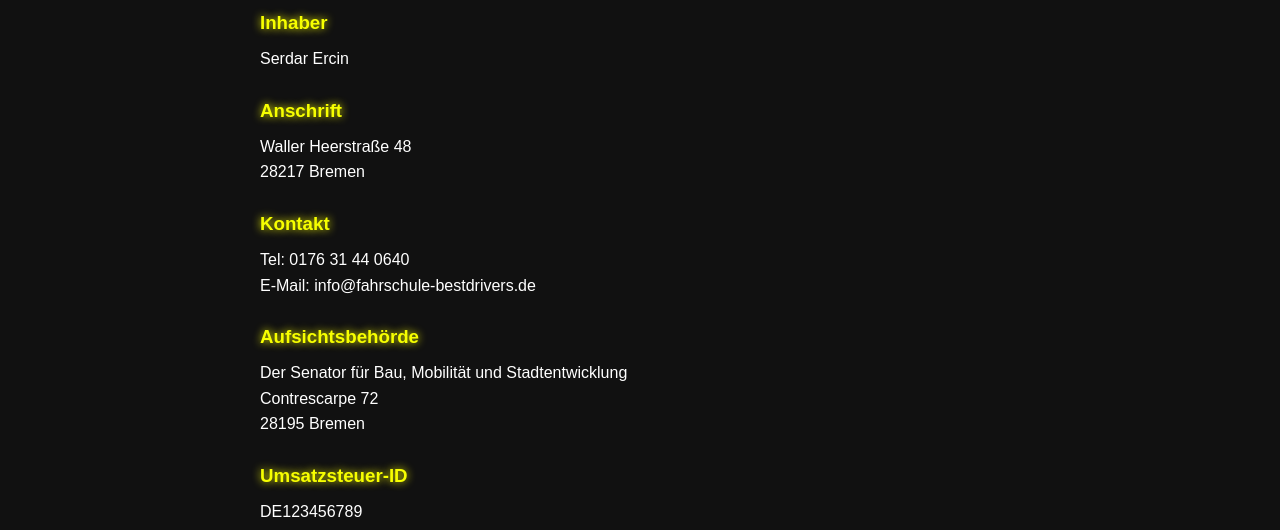
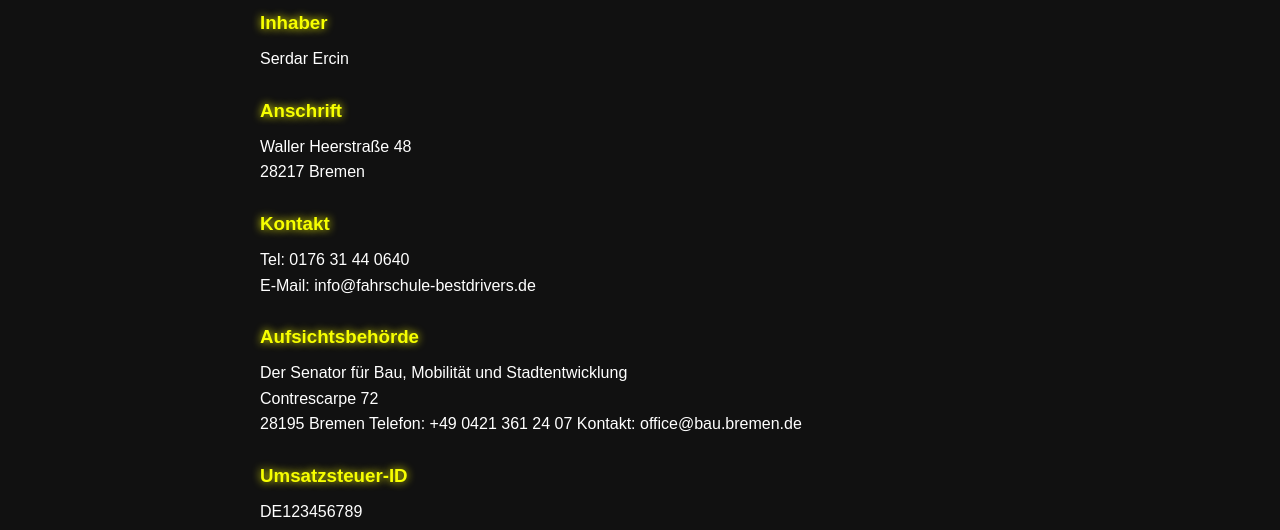
Before and after one commit to ZaraSheikhi/Fahrschule-Best-Drivers, a plain HTML site: page impressum.html in a window 1280 px wide. Shown: the part 270-800 px from the top of the page. Drawn offline with Linux system fonts and the light colour scheme.

Commit message:
Updates
Bilder Ordner
Behörde Knt Daten

```diff
--- a/impressum.html
+++ b/impressum.html
@@ -42,7 +42,9 @@
             <h3>Aufsichtsbehörde</h3>
             <p>Der Senator für Bau, Mobilität und Stadtentwicklung<br>
             Contrescarpe 72<br>
-            28195 Bremen</p>
+            28195 Bremen
+            Telefon: +49 0421 361 24 07
+            Kontakt: office@bau.bremen.de</p>
 
             <h3>Umsatzsteuer-ID</h3>
             <p>DE123456789</p>
```
Also changed, not shown: 7 other files.
